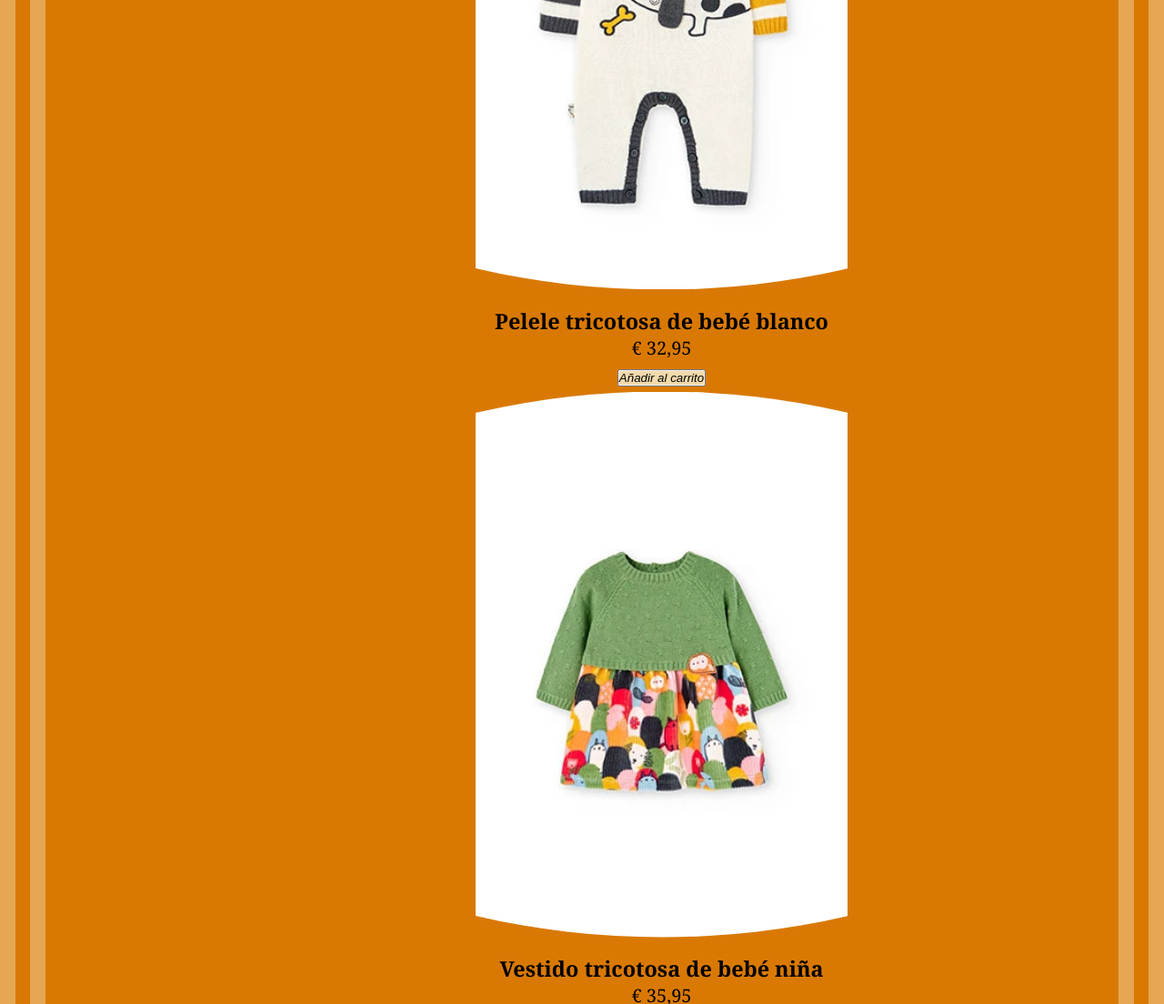
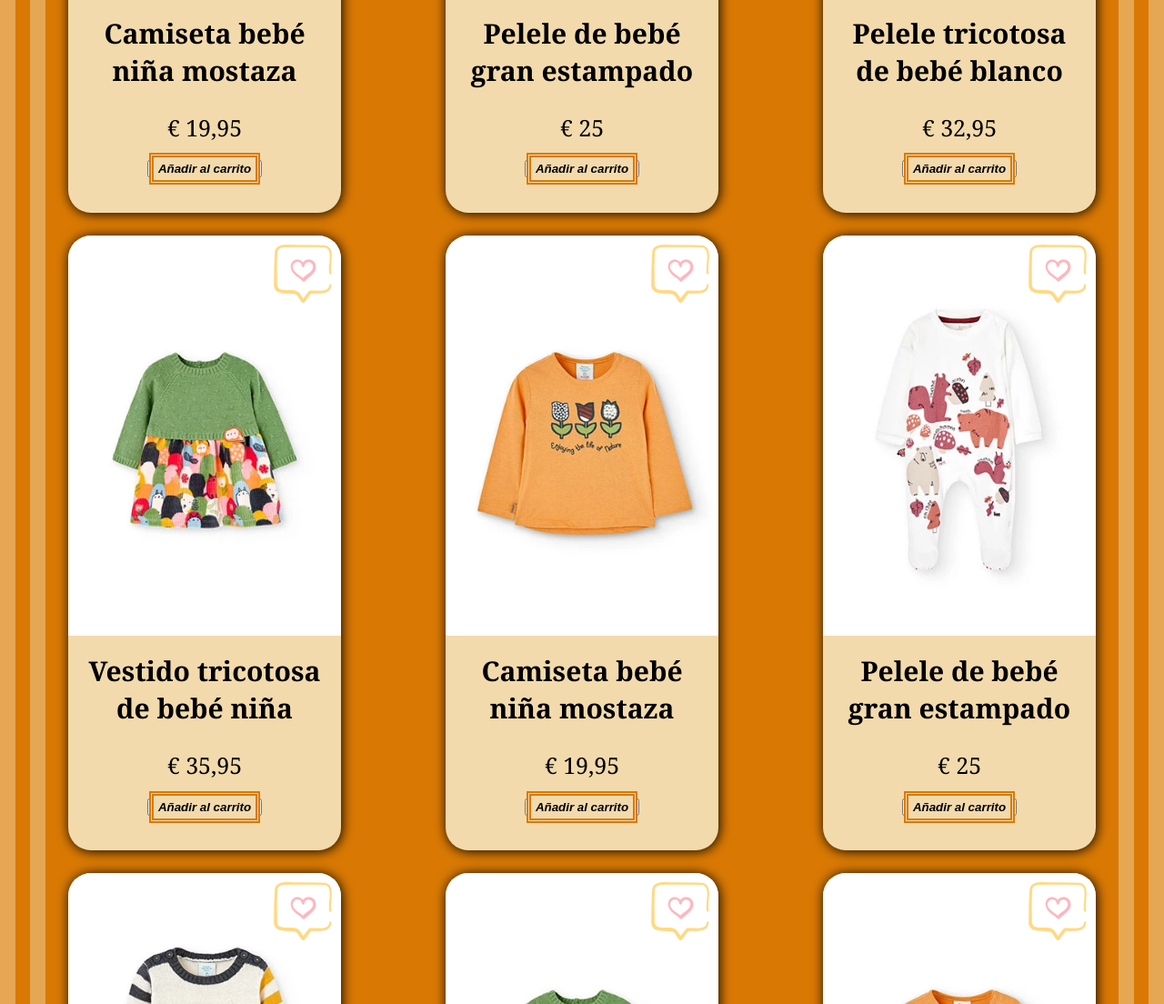
Before and after one commit to danigiu28/pikabu-moda-infantil, a plain HTML site: page pages/catalogo.html in a window 1280 px wide. Shown: the part 1696-2800 px from the top of the page at 91% size. Drawn offline with Linux system fonts and the light colour scheme.

Commit message:
modificado cards inicio y catalogo, con flexbox

```diff
--- a/css/style.css
+++ b/css/style.css
@@ -90,12 +90,15 @@ header nav ul li a{
 
 .card{
     width: 15rem;
+    padding-bottom: 1.875rem;
+    margin-bottom: 1.25rem;
     border-radius: 30%;
     overflow: hidden ;
     border-radius: 1.25rem;
     box-shadow: 1px 1px .625rem black;
     background-color: #F2DAAC;
     position: relative;
+
 }
 
 .card div img{
@@ -106,11 +109,15 @@ header nav ul li a{
 }
 
 .card h3 {
+    padding: .625rem;
     font-size: 1.5em;
+    vertical-align: bottom;
 }
 
 .card p {
+    padding: .625rem;
     font-size: 1.25em;
+    vertical-align: bottom;
 }
 
 .btnInicioCatalogo{
@@ -187,45 +194,34 @@ header nav ul li a{
     padding-right: 1.25rem;
 }
 
-.cards{
-    width: auto;
+.cardsContainerCatalogo{
+    display: flex;
+    width: 100%;
+    position: relative;
+    flex-direction: row;
+    flex-wrap: wrap;
+    justify-content:space-between;
+    align-content:center;
     background-color: #D97904;
     border: 2.5rem double #f2daac78;
-    padding: 2.5rem;
-    position: relative;
+    padding: 1.25rem;
 
 }
-.cards div{
-    width: 100%;
-    height: 31.25rem;
+
+.card button a{
+    padding: 5px;
     text-decoration: none;
-    margin: 4.375rem;
-}
-
-.cards div p{
-    padding-bottom: .1875rem;
-}
-
-.cards div button a{
-    text-decoration: none;
-    background-color: #F2DAAC;
+    background-color:#F2DAAC ;
+    border: 5px double #D97904;
     color: black;
     font-style: italic;
-    border-color: #F2DAAC;
-}
+    font-weight: bold;
 
-.cards div img{
-    width: 100%;
-    height: 100%;
-    border-radius: 50%;
-    object-fit: contain;
-    margin-top: 1.25rem;
-    padding: .625rem;
 }
 
 .like{
     position: absolute;
-    top: 0px;
+    top: 10px;
     right: 10px;
 }
 
--- a/pages/catalogo.html
+++ b/pages/catalogo.html
@@ -70,41 +70,137 @@
                 </div>
             </div>
         </section>
-        <section >
-            <article class="cards">
+
+        <article>
+            <section class="cardsContainerCatalogo">
+
+                <article class="card">
                     <div>
                         <img src="../assets/img/catalogo-1.png" alt="pelele terciopelo">
-                    <h3>Pelele terciopelo de bebé gran estampado</h3>
+                    </div>
+                        <h3>Pelele de bebé gran estampado</h3>
                         <p> € 25 </p>
                         <button><a href="">Añadir al carrito</a></button>
-                    <img class="like" src="./assets/img/like.png" alt="corazon">
-                </div>
+                        <a href=""><img class="like" src="../assets/img/like.png" alt="corazon"></a>
+                </article>
+
+
+                <article class="card">
                     <div>
                         <img src="../assets/img/catalogo-2.png" alt="pelele perrito">
+                    </div>
                         <h3>Pelele tricotosa de bebé blanco</h3>
                         <p> € 32,95 </p>
                         <button><a href="">Añadir al carrito</a></button>
-                    <img class="like" src="./assets/img/like.png" alt="corazon">
-                </div>
+                        <a href=""><img class="like" src="../assets/img/like.png" alt="corazon"></a>
+                </article>
+
+                <article class="card">
                 <div>
                     <img src="../assets/img/catalogo-3.png" alt="vestido verde">
+                </div>
                     <h3>Vestido tricotosa de bebé niña</h3>
                     <p> € 35,95 </p>
                     <button><a href="">Añadir al carrito</a></button>
-                    <img class="like" src="./assets/img/like.png" alt="corazon">
-                </div>
+                    <a href=""><img class="like" src="../assets/img/like.png" alt="corazon"></a>
+                </article>
+
+                <article class="card">
                 <div>
                     <img src="../assets/img/catalogo-4.png" alt="camiseta mostaza">
-                    <h3>Camiseta punto de bebé niña color mostaza </h3>
+                </div>
+                    <h3>Camiseta bebé niña mostaza </h3>
                     <p> € 19,95 </p>
                     <button><a href="">Añadir al carrito</a></button>
-                    <img class="like" src="./assets/img/like.png" alt="corazon">
-                </div>
+                    <a href=""><img class="like" src="../assets/img/like.png" alt="corazon"></a>
                 </article>
 
+                <article class="card">
+                    <div>
+                        <img src="../assets/img/catalogo-1.png" alt="pelele terciopelo">
                     </div>
+                        <h3>Pelele de bebé gran estampado</h3>
+                        <p> € 25 </p>
+                        <button><a href="">Añadir al carrito</a></button>
+                        <a href=""><img class="like" src="../assets/img/like.png" alt="corazon"></a>
+                </article>
+
+
+                <article class="card">
+                    <div>
+                        <img src="../assets/img/catalogo-2.png" alt="pelele perrito">
+                    </div>
+                        <h3>Pelele tricotosa de bebé blanco</h3>
+                        <p> € 32,95 </p>
+                        <button><a href="">Añadir al carrito</a></button>
+                        <a href=""><img class="like" src="../assets/img/like.png" alt="corazon"></a>
+                </article>
+
+                <article class="card">
+                <div>
+                    <img src="../assets/img/catalogo-3.png" alt="vestido verde">
+                </div>
+                    <h3>Vestido tricotosa de bebé niña</h3>
+                    <p> € 35,95 </p>
+                    <button><a href="">Añadir al carrito</a></button>
+                    <a href=""><img class="like" src="../assets/img/like.png" alt="corazon"></a>
+                </article>
+
+                <article class="card">
+                <div>
+                    <img src="../assets/img/catalogo-4.png" alt="camiseta mostaza">
+                </div>
+                    <h3>Camiseta bebé niña mostaza </h3>
+                    <p> € 19,95 </p>
+                    <button><a href="">Añadir al carrito</a></button>
+                    <a href=""><img class="like" src="../assets/img/like.png" alt="corazon"></a>
+                </article>
+
+                <article class="card">
+                    <div>
+                        <img src="../assets/img/catalogo-1.png" alt="pelele terciopelo">
+                    </div>
+                        <h3>Pelele de bebé gran estampado</h3>
+                        <p> € 25 </p>
+                        <button><a href="">Añadir al carrito</a></button>
+                        <a href=""><img class="like" src="../assets/img/like.png" alt="corazon"></a>
+                </article>
+
+
+                <article class="card">
+                    <div>
+                        <img src="../assets/img/catalogo-2.png" alt="pelele perrito">
+                    </div>
+                        <h3>Pelele tricotosa de bebé blanco</h3>
+                        <p> € 32,95 </p>
+                        <button><a href="">Añadir al carrito</a></button>
+                        <a href=""><img class="like" src="../assets/img/like.png" alt="corazon"></a>
+                </article>
+
+                <article class="card">
+                <div>
+                    <img src="../assets/img/catalogo-3.png" alt="vestido verde">
+                </div>
+                    <h3>Vestido tricotosa de bebé niña</h3>
+                    <p> € 35,95 </p>
+                    <button><a href="">Añadir al carrito</a></button>
+                    <a href=""><img class="like" src="../assets/img/like.png" alt="corazon"></a>
+                </article>
+
+                <article class="card">
+                <div>
+                    <img src="../assets/img/catalogo-4.png" alt="camiseta mostaza">
+                </div>
+                    <h3>Camiseta bebé niña mostaza </h3>
+                    <p> € 19,95 </p>
+                    <button><a href="">Añadir al carrito</a></button>
+                    <a href=""><img class="like" src="../assets/img/like.png" alt="corazon"></a>
+                </article>
 
             </section>
+
+
+        </article>
 
     </main>
 
```
Lines whose indentation alone changed are shown as unchanged.
